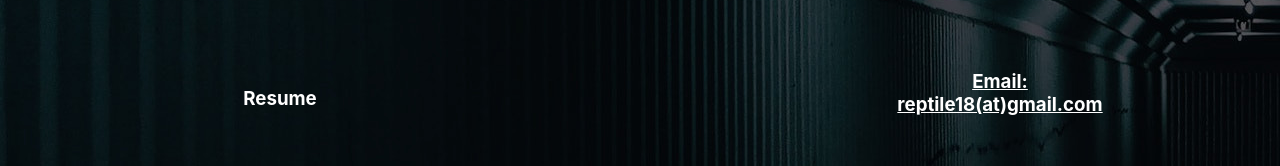
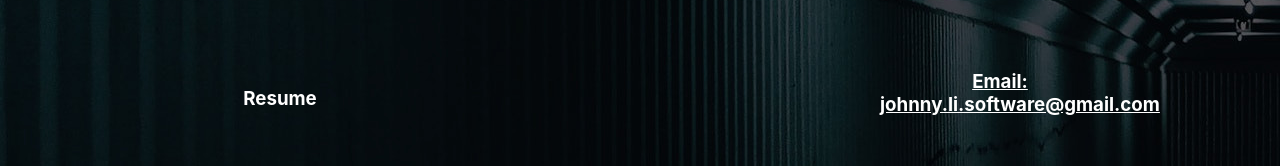
Before and after one commit to reptile18/reptile18.github.io, a React (Create React App) app: page / in a window 1280 px wide. Shown: the part 3823-3989 px from the top of the page. Built offline with nearby package versions, Linux system fonts and the light colour scheme.

Commit message:
use professional email

```diff
--- a/src/components/ConnectWithMe/index.js
+++ b/src/components/ConnectWithMe/index.js
@@ -43,13 +43,13 @@ function ConnectWithMe() {
             <Grid item xs={3} direction="column" justify="center" alignItems="center">
               <VizSensor onChange={isVisible => { SetShowFadeBig(isVisible) }}>
                 <Fade in={showFadeBig} timeout={1000}>
-                  <a style={styles.emailLink} href="mailto:reptile18@gmail.com">
+                  <a style={styles.emailLink} href="mailto:johnny.li.software@gmail.com ">
                     <ContactMailIcon className="email" />
                   </a>
 
                 </Fade>
               </VizSensor>
-              <a style={styles.emailLink} href="mailto:reptile18@gmail.com"><h3>Email: reptile18(at)gmail.com</h3></a>
+              <a style={styles.emailLink} href="mailto:johnny.li.software@gmail.com "><h3>Email: johnny.li.software@gmail.com </h3></a>
             </Grid>
           </Grid>
         </Grid>
```
